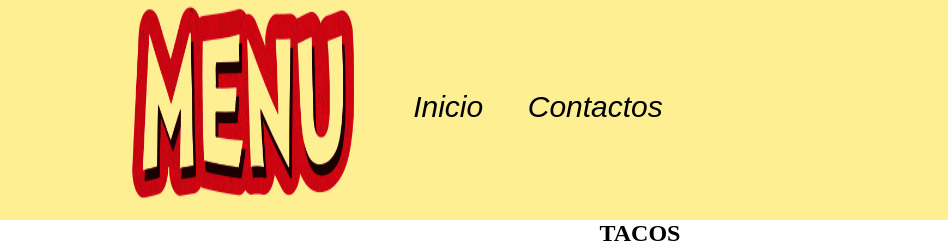
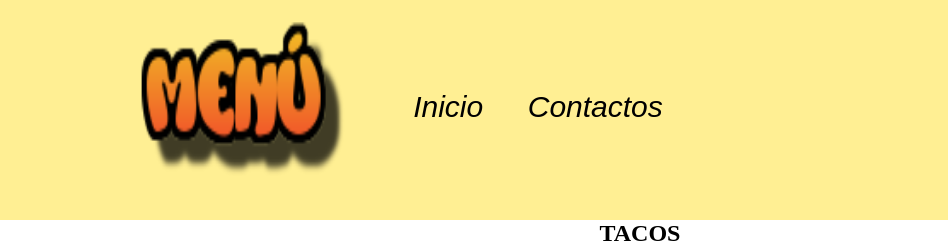
Before and after one commit to Landazuri25/fish, a plain HTML site: page menu.html in a window 1280 px wide. Shown: the top 250 px of the page, 0-948 px from the left. Drawn offline with Linux system fonts and the light colour scheme.

Commit message:
Version 3

```diff
--- a/menu.html
+++ b/menu.html
@@ -9,7 +9,7 @@
 <body>
 	 <header>
                <div class="header-img">
-                <img src="img/menu.png">
+                <img src="img/k2.png">
             </div>
             <nav class="navc">
                 <li><a href="index.html">Inicio</a></li>
```
